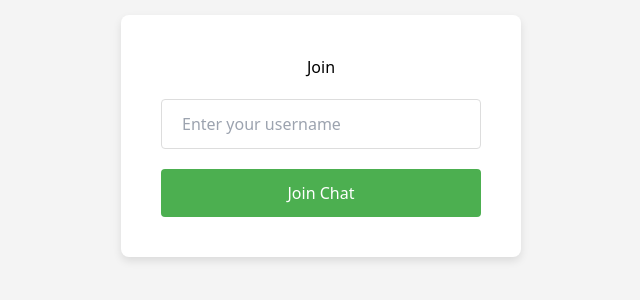
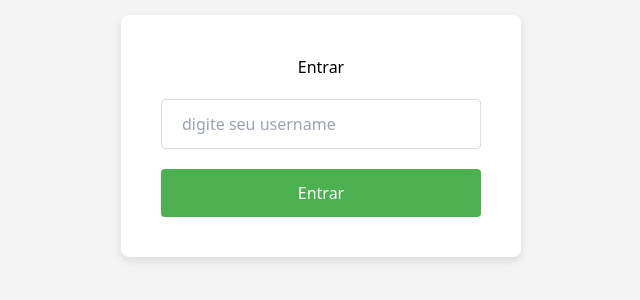
Before and after one commit to jessicamedeirosp/chatbot-app, a Next.js app: page / in a window 1280 px wide. Shown: the part 264-564 px from the top of the page, without its empty margins (319-959 px from the left). Built offline with nearby package versions, Linux system fonts and the light colour scheme.

Commit message:
feat: change texts labels

```diff
--- a/src/app/page.tsx
+++ b/src/app/page.tsx
@@ -36,10 +36,10 @@ export default function JoinPage() {
           maxWidth: '400px',
         }}
       >
-        <h1 style={{ marginBottom: '20px' }}>Join</h1>
+        <h1 style={{ marginBottom: '20px' }}>Entrar</h1>
         <input
           type="text"
-          placeholder="Enter your username"
+          placeholder="digite seu username"
           value={username}
           onChange={(e) => setUsername(e.target.value)}
           style={{
@@ -72,7 +72,7 @@ export default function JoinPage() {
             (e.currentTarget.style.backgroundColor = '#4CAF50')
           }
         >
-          Join Chat
+          Entrar
         </button>
       </div>
     </div>
```
